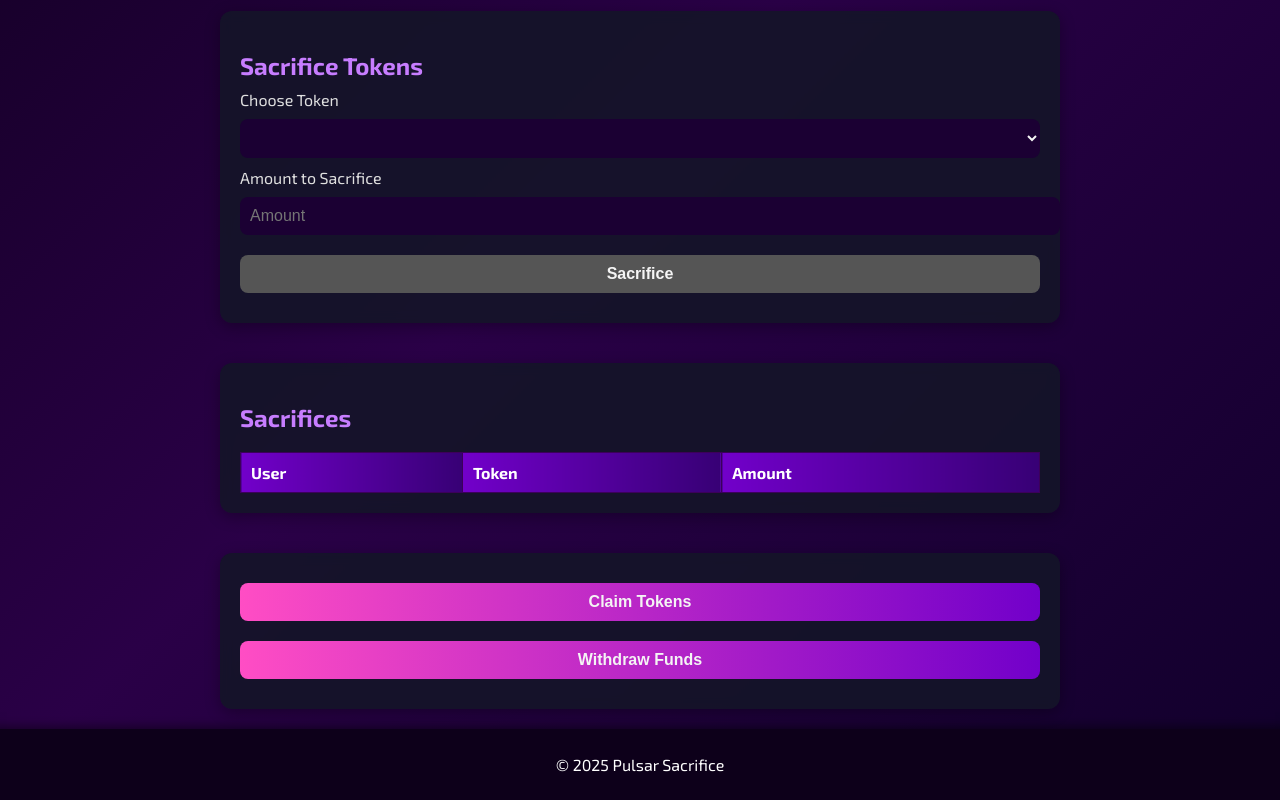
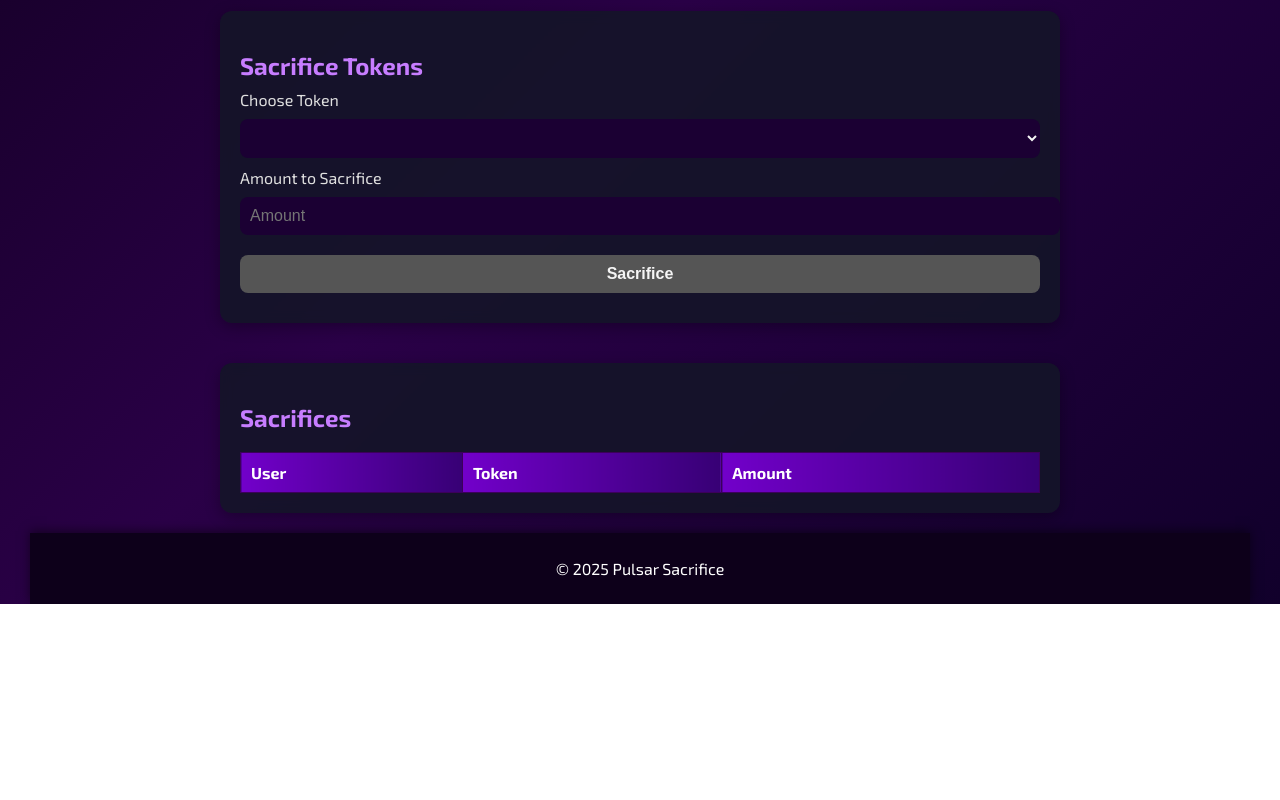
Before and after one commit to plrpulsar/pulsar.win.html, a plain HTML site: page index.html in a window 1280 px wide. Shown: the part 513-1313 px from the top of the page. After the commit the page ends 1117 px from the top, so only its background shows below. Drawn offline with Linux system fonts and the light colour scheme.

Commit message:
Update index.html

```diff
--- a/index.html
+++ b/index.html
@@ -49,11 +49,7 @@
             </table>
         </section>
 
-        <section>
-            <button id="claimTokens">Claim Tokens</button>
-            <button id="withdrawFunds">Withdraw Funds</button>
-        </section>
-    </main>
+
 
     <footer>
         <p>&copy; 2025 Pulsar Sacrifice</p>
```
